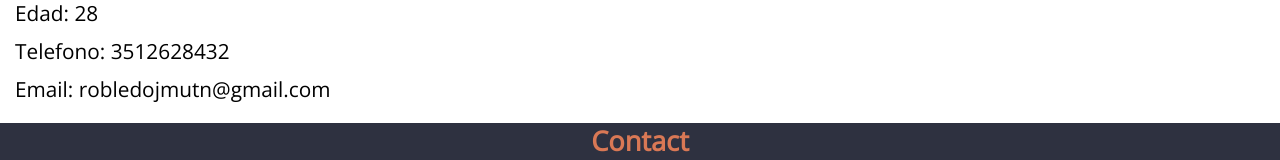
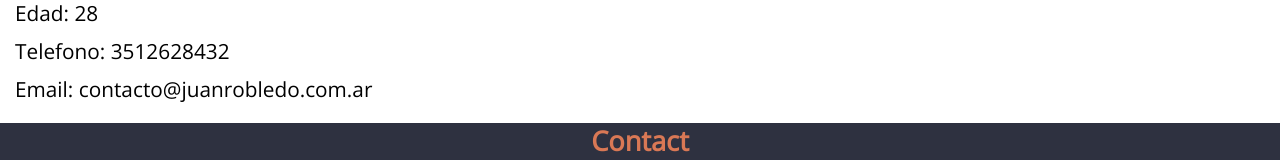
Before and after one commit to Juan-Robledo/portfolio_vue, a Vue app: page / in a window 1280 px wide. Shown: the part 407-567 px from the top of the page. Built offline with nearby package versions, Linux system fonts and the light colour scheme.

Commit message:
se cambio en email de contacto

```diff
--- a/src/views/Home.vue
+++ b/src/views/Home.vue
@@ -29,7 +29,7 @@ export default {
       nombres: 'Juan Manuel',
       edad: 28,
       telefono: 3512628432,
-      email: 'robledojmutn@gmail.com',
+      email: 'contacto@juanrobledo.com.ar',
     }
   },
 }
```
